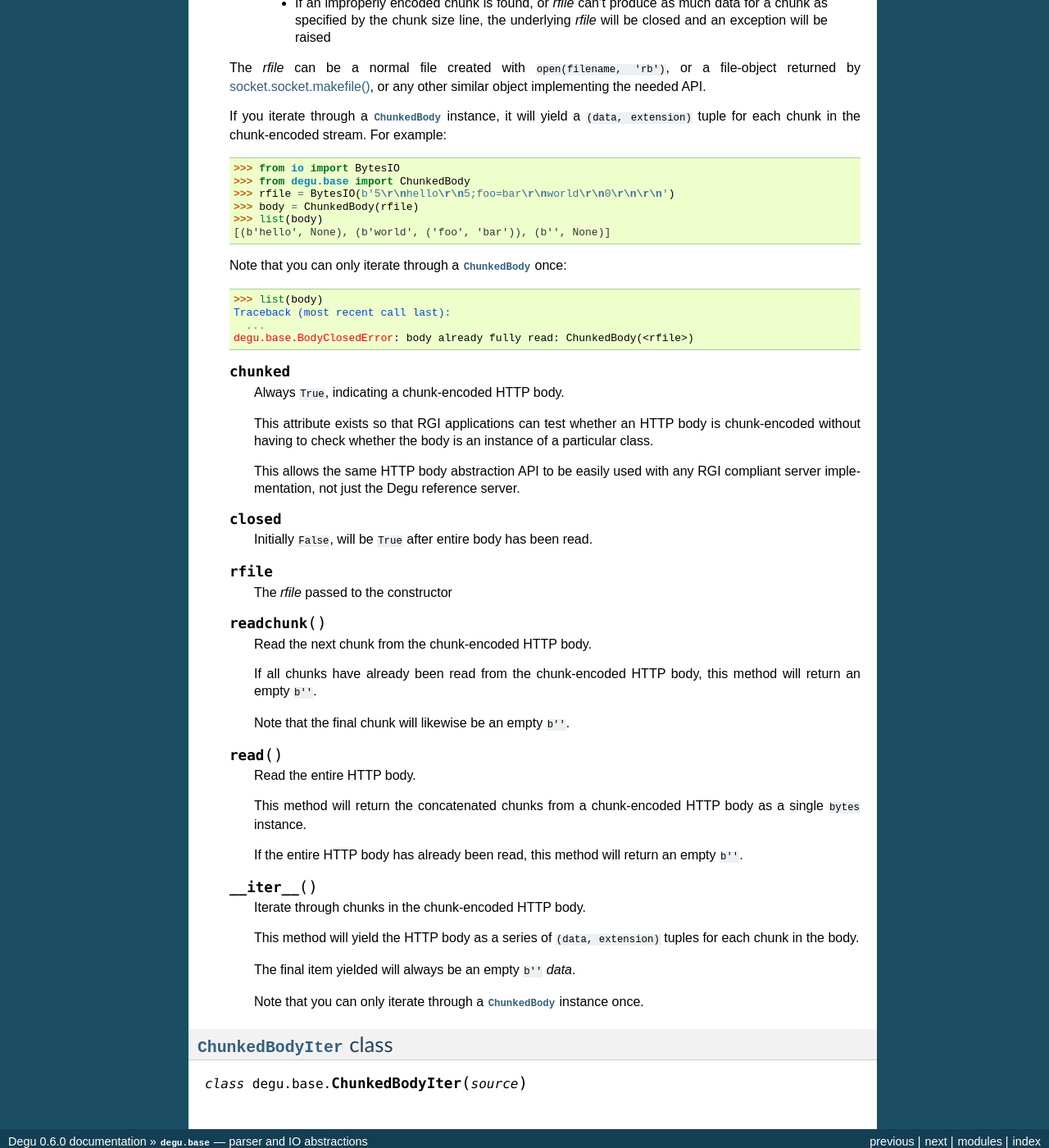
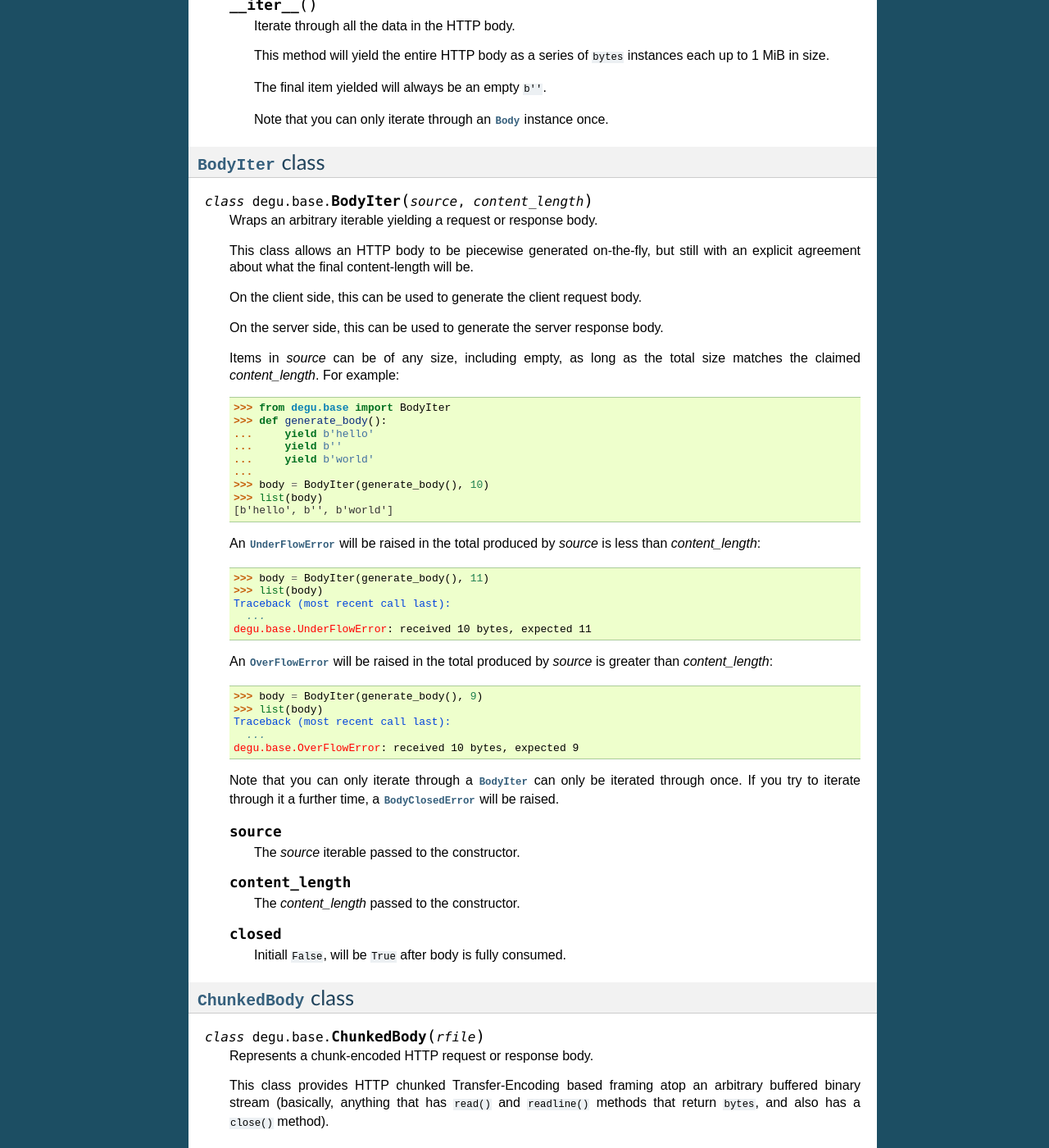
Before and after one commit to json420/degu, a Sphinx documentation site: the page built from doc/degu.base.rst, in a window 1280 px wide and 1400 px high, scrolled down 4280 px. Shown: the whole window at 82% size. Built offline with Sphinx 7.4.7, drawn with Linux system fonts in a browser that asks for light colours; some of the changed text lies outside the part shown.

Commit message:
Flesh out docs for BodyIter

```diff
--- a/doc/degu.base.rst
+++ b/doc/degu.base.rst
@@ -32,6 +32,43 @@ Exceptions
     :exc:`EmptyPreambleError` is a ``ConnectionError`` subclass, there is no
     reason to use this exception directly.
 
+
+.. exception:: UnderFlowError(received, expected)
+
+    Raised when less data is received than was expected.
+
+    .. attribute:: received
+
+        Number of bytes received
+
+    .. attribute:: expected
+
+        Number of bytes expected
+
+
+.. exception:: OverFlowError(received, expected)
+
+    Raised when less data is received than was expected.
+
+    .. attribute:: received
+
+        Number of bytes received
+
+    .. attribute:: expected
+
+        Number of bytes expected
+
+
+.. exception:: BodyClosedError(body)
+
+    Raised when an HTTP body was already fully consumed.
+
+    .. attribute:: body
+
+        The Degu IO wrapper passed to the constructor.
+
+        This will be a :class:`Body`, :class:`BodyIter`, :class:`ChunkedBody`,
+        or :class:`ChunkedBodyIter` instance.
 
 
 Parsing functions
@@ -250,6 +287,63 @@ Parsing functions
 
 .. class:: BodyIter(source, content_length)
 
+    Wraps an arbitrary iterable yielding a request or response body.
+
+    This class allows an HTTP body to be piecewise generated on-the-fly, but
+    still with an explicit agreement about what the final content-length will
+    be.
+
+    On the client side, this can be used to generate the client request body.
+
+    On the server side, this can be used to generate the server response body.
+
+    Items in *source* can be of any size, including empty, as long as the total
+    size matches the claimed *content_length*.  For example:
+
+    >>> from degu.base import BodyIter
+    >>> def generate_body():
+    ...     yield b'hello'
+    ...     yield b''
+    ...     yield b'world'
+    ...
+    >>> body = BodyIter(generate_body(), 10)
+    >>> list(body)
+    [b'hello', b'', b'world']
+
+    An :exc:`UnderFlowError` will be raised in the total produced by *source* is
+    less than *content_length*:
+
+    >>> body = BodyIter(generate_body(), 11)
+    >>> list(body)
+    Traceback (most recent call last):
+      ...
+    degu.base.UnderFlowError: received 10 bytes, expected 11
+
+    An :exc:`OverFlowError` will be raised in the total produced by *source* is
+    greater than *content_length*:
+
+    >>> body = BodyIter(generate_body(), 9)
+    >>> list(body)
+    Traceback (most recent call last):
+      ...
+    degu.base.OverFlowError: received 10 bytes, expected 9
+
+    Note that you can only iterate through a :class:`BodyIter` can only be
+    iterated through once.  If you try to iterate through it a further time,
+    a :exc:`BodyClosedError` will be raised.
+
+    .. attribute:: source
+
+        The *source* iterable passed to the constructor.
+
+    .. attribute:: content_length
+
+        The *content_length* passed to the constructor.
+
+    .. attribute:: closed
+
+        Initiall ``False``, will be ``True`` after body is fully consumed.
+
 
 
 :class:`ChunkedBody` class
```
